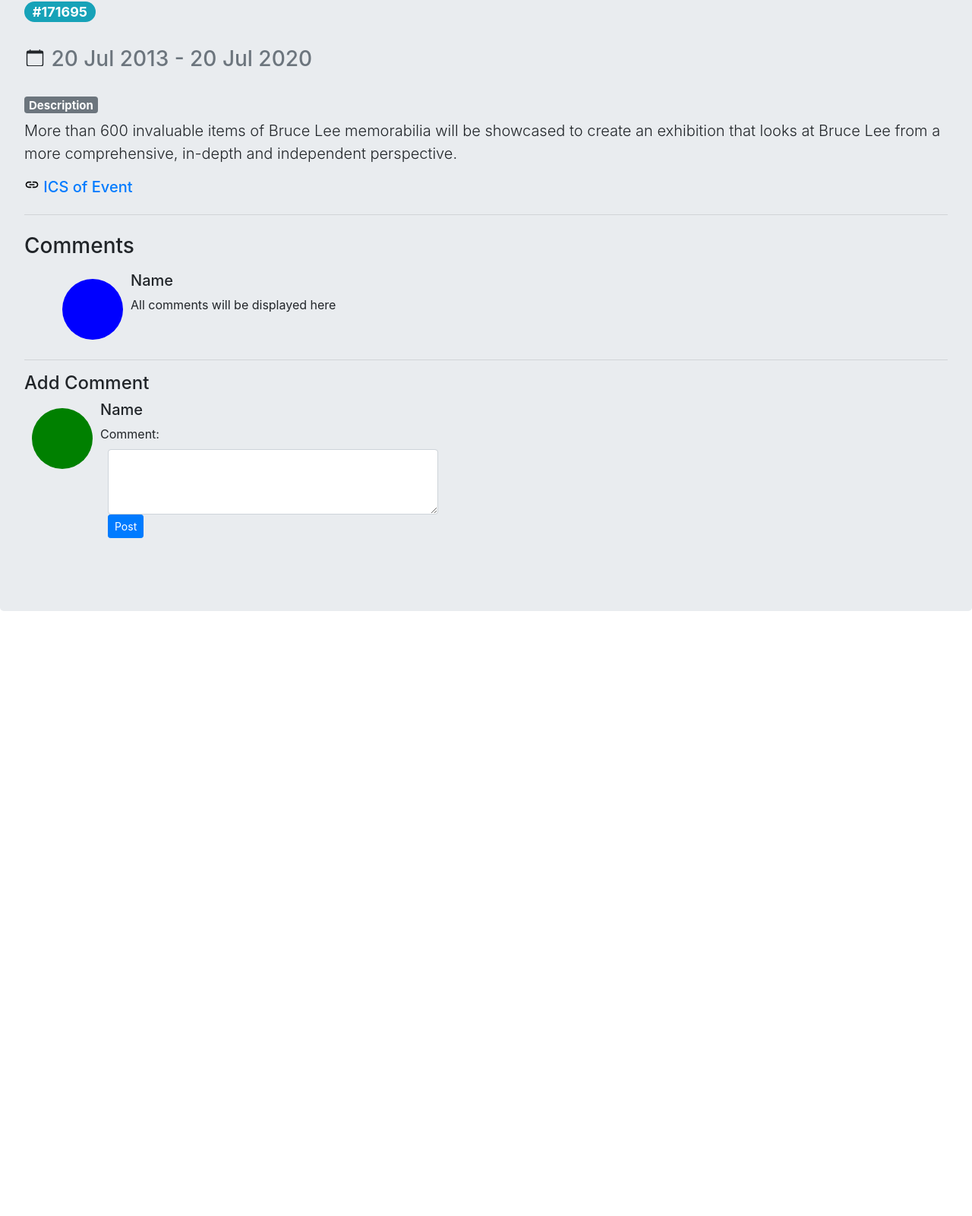
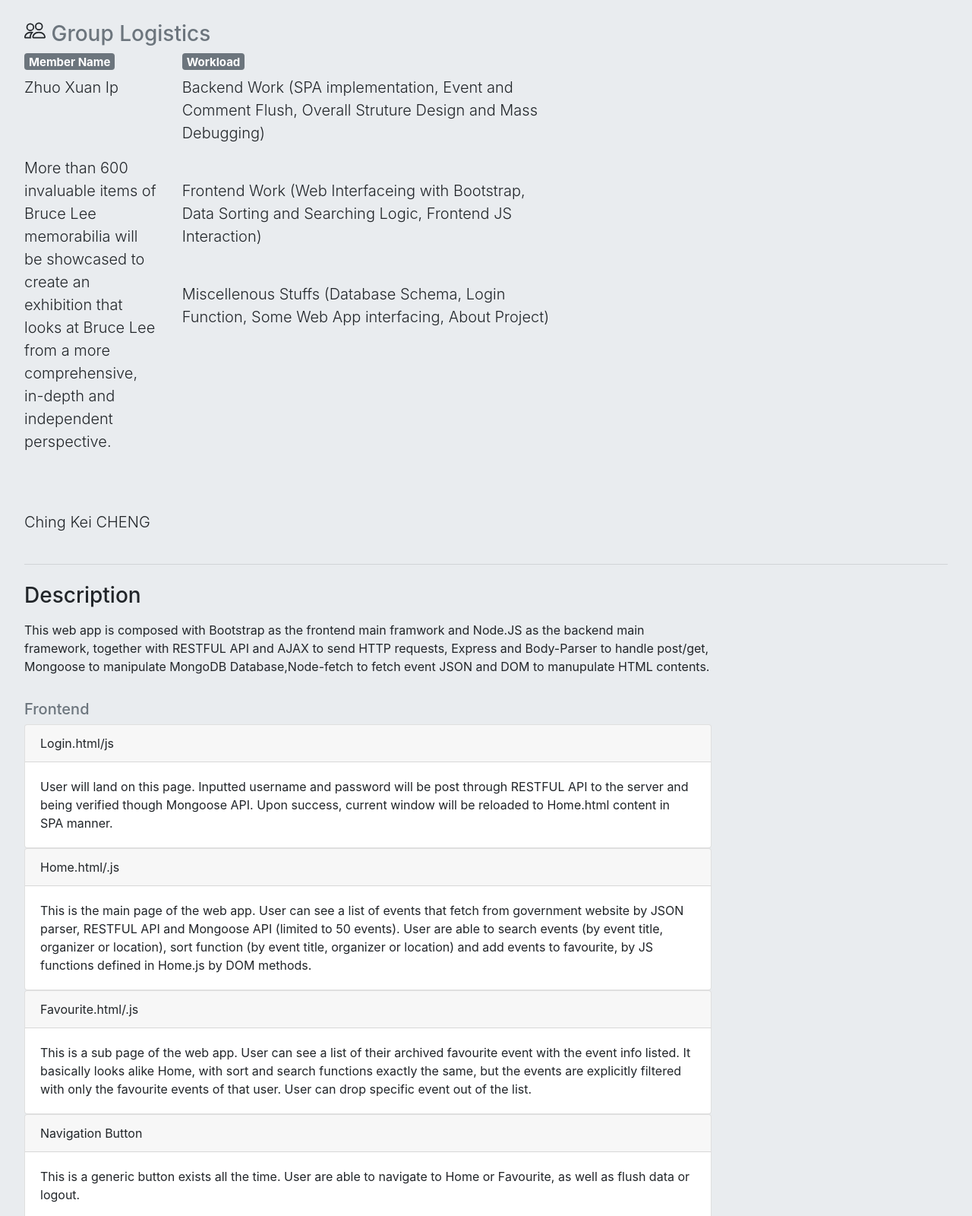
Before and after one commit to eunicek4632/CSCI2720_Project_Public_Event_Website, a website: page src/About.html in a window 1280 px wide. Shown: the part 193-1793 px from the top of the page at 76% size. Before the commit the page ends 1029 px from the top, so only its background shows below. Drawn offline with nearby package versions, Linux system fonts and the light colour scheme.

Commit message:
aboutme.html and readme

```diff
--- a/src/About.html
+++ b/src/About.html
@@ -56,59 +56,119 @@
     <!--Login form-->
     <div class="jumbotron">
         <h3 class="display-4" id="summary">About This Project</h3>
-        <h4><span class="badge badge-pill badge-info" id="e_id"> Event ID</span></h4>
         <br>
 
         <h3>
-            <svg width="1em" height="0.8em" viewBox="0 0 16 16" class="bi bi-calendar" fill="currentColor" xmlns="http://www.w3.org/2000/svg">
-                <path fill-rule="evenodd" d="M1 4v10a1 1 0 0 0 1 1h12a1 1 0 0 0 1-1V4H1zm1-3a2 2 0 0 0-2 2v11a2 2 0 0 0 2 2h12a2 2 0 0 0 2-2V3a2 2 0 0 0-2-2H2z"/>
-                <path fill-rule="evenodd" d="M3.5 0a.5.5 0 0 1 .5.5V1a.5.5 0 0 1-1 0V.5a.5.5 0 0 1 .5-.5zm9 0a.5.5 0 0 1 .5.5V1a.5.5 0 0 1-1 0V.5a.5.5 0 0 1 .5-.5z"/>
-            </svg>
-            <span class="text-muted" id="date">Date</span>
+            <svg width="1em" height="1em" viewBox="0 0 16 16" class="bi bi-people" fill="currentColor" xmlns="http://www.w3.org/2000/svg">
+            <path fill-rule="evenodd" d="M15 14s1 0 1-1-1-4-5-4-5 3-5 4 1 1 1 1h8zm-7.995-.944v-.002.002zM7.022 13h7.956a.274.274 0 0 0 .014-.002l.008-.002c-.002-.264-.167-1.03-.76-1.72C13.688 10.629 12.718 10 11 10c-1.717 0-2.687.63-3.24 1.276-.593.69-.759 1.457-.76 1.72a1.05 1.05 0 0 0 .022.004zm7.973.056v-.002.002zM11 7a2 2 0 1 0 0-4 2 2 0 0 0 0 4zm3-2a3 3 0 1 1-6 0 3 3 0 0 1 6 0zM6.936 9.28a5.88 5.88 0 0 0-1.23-.247A7.35 7.35 0 0 0 5 9c-4 0-5 3-5 4 0 .667.333 1 1 1h4.216A2.238 2.238 0 0 1 5 13c0-1.01.377-2.042 1.09-2.904.243-.294.526-.569.846-.816zM4.92 10c-1.668.02-2.615.64-3.16 1.276C1.163 11.97 1 12.739 1 13h3c0-1.045.323-2.086.92-3zM1.5 5.5a3 3 0 1 1 6 0 3 3 0 0 1-6 0zm3-2a2 2 0 1 0 0 4 2 2 0 0 0 0-4z"/>
+          </svg>
+            <span class="text-muted" id="logistics">Group Logistics</span>
         </h3>
-        <br>
         <div class="lead">
-            <h5 class="badge badge-secondary">Description</h5>
-            <p class="lead" id="desc">Event Description</p>
+            <div class="row">
+                <div class="col-sm-2">
+                    <h5 class="badge badge-secondary">Member Name</h5>
+                    <br>
+                    <p class="lead" id="adams">Zhuo Xuan Ip</p>
+                    <br>
+                    <br>
+                    <p class="lead" id="desc">Hang Yee KO</p>
+                    <br>
+                    <br>
+                    <p class="lead" id="desc">Ching Kei CHENG</p>
+                </div>
+                <div class="col-sm-5">
+                    <h5 class="badge badge-secondary">Workload</h5>
+                    <br>
+                    <p class="lead" id="adams">Backend Work (SPA implementation, Event and Comment Flush, Overall Struture Design and Mass Debugging)</p>
+                    <br>
+                    <p class="lead" id="desc">Frontend Work (Web Interfaceing with Bootstrap, Data Sorting and Searching Logic, Frontend JS Interaction)</p>
+                    <br>
+                    <p class="lead" id="desc">Miscellenous Stuffs (Database Schema, Login Function, Some Web App interfacing, About Project)</p>
+                </div>
+            </div>
         </div>
-        <h5>
-            <object height="20em" data="link.svg" type="image/svg+xml"></object>
-            <a id="ics">ICS of Event</a>
-        </h5>
+
+
         <hr class="my-4">
 
-        <h3>Comments</h3>
+        <h3>Description</h3>
 
         <p class="lead">
-            <ul id="list">
-                <li class="media">
-                    <svg height="100" width="100">
-                      <circle cx="50" cy="50" r="40" fill="blue">
-                    </circle></svg>
-                    <div class="media-body">
-                        <h5>Name</h5>
-                        <p>All comments will be displayed here</p><br>
+            <div class="row">
+                <div class="col-sm-9">
+                    <p>This web app is composed with Bootstrap as the frontend main framwork and Node.JS as the backend main framework, together with RESTFUL API and AJAX to send HTTP requests, Express and Body-Parser to handle post/get, Mongoose to manipulate
+                        MongoDB Database,Node-fetch to fetch event JSON and DOM to manupulate HTML contents.</p>
+                </div>
+            </div>
+        </p>
+        <div>
+            <div class="row">
+                <div class="col-sm-9">
+                    <span class="text-muted" id="frontend"><h5>Frontend</h5>
+                      </span>
+                    <div class="card">
+                        <div class="card-header">Login.html/js</div>
+                        <div class="card-body">User will land on this page. Inputted username and password will be post through RESTFUL API to the server and being verified though Mongoose API. Upon success, current window will be reloaded to Home.html content in SPA manner.</div>
                     </div>
-                </li>
-            </ul>
-            <hr>
-            <h4>Add Comment</h4>
-            <div class="media">
-                <svg height="100" width="100">
-                  <circle cx="50" cy="50" r="40" fill="green">
-                </circle></svg>
-                <div class="media-body">
-                    <h5>Name</h5>
-                    <div class="form-group">
-                        <label for="comment">Comment:</label><br>
-                        <div class="col-5 form-row">
-                            <textarea class="form-control" id="comment" rows="3" cols="30" name="comment"></textarea><br>
-                            <button class="btn btn-primary btn-sm" href="#" role="button" id="post">Post</button>
-                        </div>
+                    <div class="card">
+                        <div class="card-header">Home.html/.js</div>
+                        <div class="card-body">This is the main page of the web app. User can see a list of events that fetch from government website by JSON parser, RESTFUL API and Mongoose API (limited to 50 events). User are able to search events (by event title, organizer
+                            or location), sort function (by event title, organizer or location) and add events to favourite, by JS functions defined in Home.js by DOM methods.</div>
+                    </div>
+                    <div class="card">
+                        <div class="card-header">Favourite.html/.js</div>
+                        <div class="card-body">This is a sub page of the web app. User can see a list of their archived favourite event with the event info listed. It basically looks alike Home, with sort and search functions exactly the same, but the events are explicitly
+                            filtered with only the favourite events of that user. User can drop specific event out of the list.</div>
+                    </div>
+                    <div class="card">
+                        <div class="card-header">Navigation Button</div>
+                        <div class="card-body">This is a generic button exists all the time. User are able to navigate to Home or Favourite, as well as flush data or logout.</div>
+                    </div>
+                    <div class="card">
+                        <div class="card-header">Flush.html/.js</div>
+                        <div class="card-body">This is a function for which the event data will be re-fetched and updates the exisiting event record in the MongoDB database by using JSON parser, RESTFUL API and Mongoose API (db update). Comments ID stored in each events will
+                            be retained if the events still exist after flushed by manipulating arrays.</div>
                     </div>
                 </div>
             </div>
+        </div>
+        <br>
+
+        <div class="row">
+            <div class="col-sm-9">
+                <span class="text-muted" id="backend"><h5>Backend</h5></span>
+                <div class="card">
+                    <div class="card-header">Server.js</div>
+                    <div class="card-body">This file contains the declaration of required npm packages, Mongoose connection configuration, Mongo schema of user account, event and comment database, as well as a list of routers and RESTFUL API methods to manipulate the data with
+                        the frontend.
+                    </div>
+                </div>
+                <div class="card">
+                    <div class="card-header">Script.js</div>
+                    <div class="card-body">This file defines the procedure of event do/undo favourite by DOM method.</div>
+                </div>
+            </div>
+        </div>
+
+        <br>
+        <hr class="my-4">
+        <h3>Diagrams</h3>
+
+        <br>
+        <span class="text-muted" id="structure"><h5>Structure Diagram</h5></span>
+        <img src="./img/structure.jpg" alt="structure">
+
+        <br><br>
+        <span class="text-muted" id="schema"><h5>Schema Diagram</h5></span>
+        <img src="./img/schema.jpg" alt="schema">
         </p>
+
+        <br>
+        <hr class="my-4">
+        <h3>Readme</h3>
+        <a href="About.txt">Readme TXT</a>
+
     </div>
 </body>
 
--- a/src/about.txt
+++ b/src/about.txt
@@ -26,10 +26,10 @@ Frontend
     API (db update). Comments ID stored in each events will be retained if the events still exist after flushed by manipulating arrays.
 
 Backend
--   Server
+-   Server.js
     This file contains the declaration of required npm packages, Mongoose connection configuration, Mongo schema of user account, event and comment database, as well as a list of
     routers and RESTFUL API methods to manipulate the data with the frontend.
--   Script
+-   Script.js
     This file defines the procedure of event do/undo favourite by DOM method.
 
 The structure diagram is shown as below:
```
Also changed, not shown: src/img/structure.jpg (added), 3 other files.
